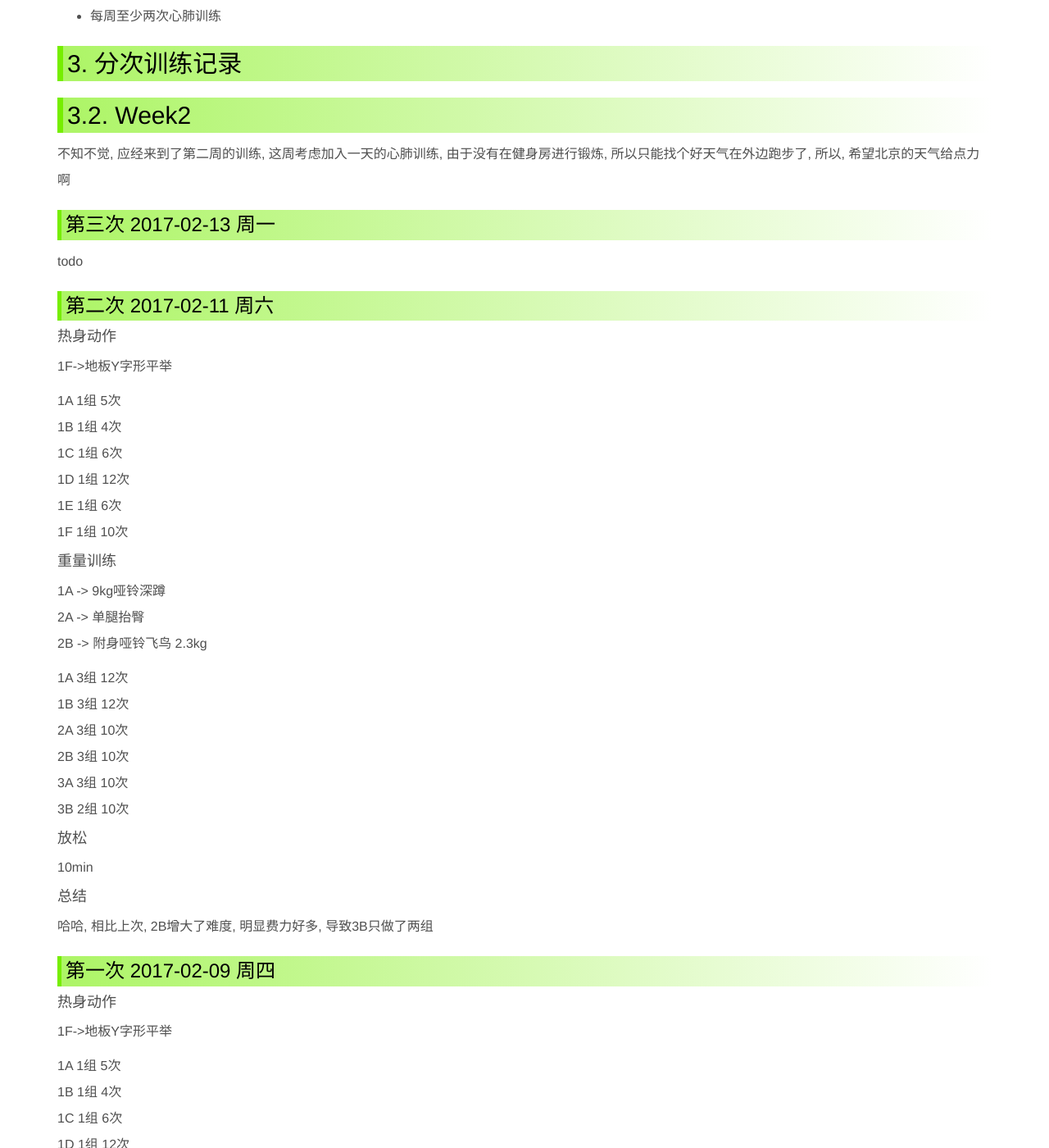
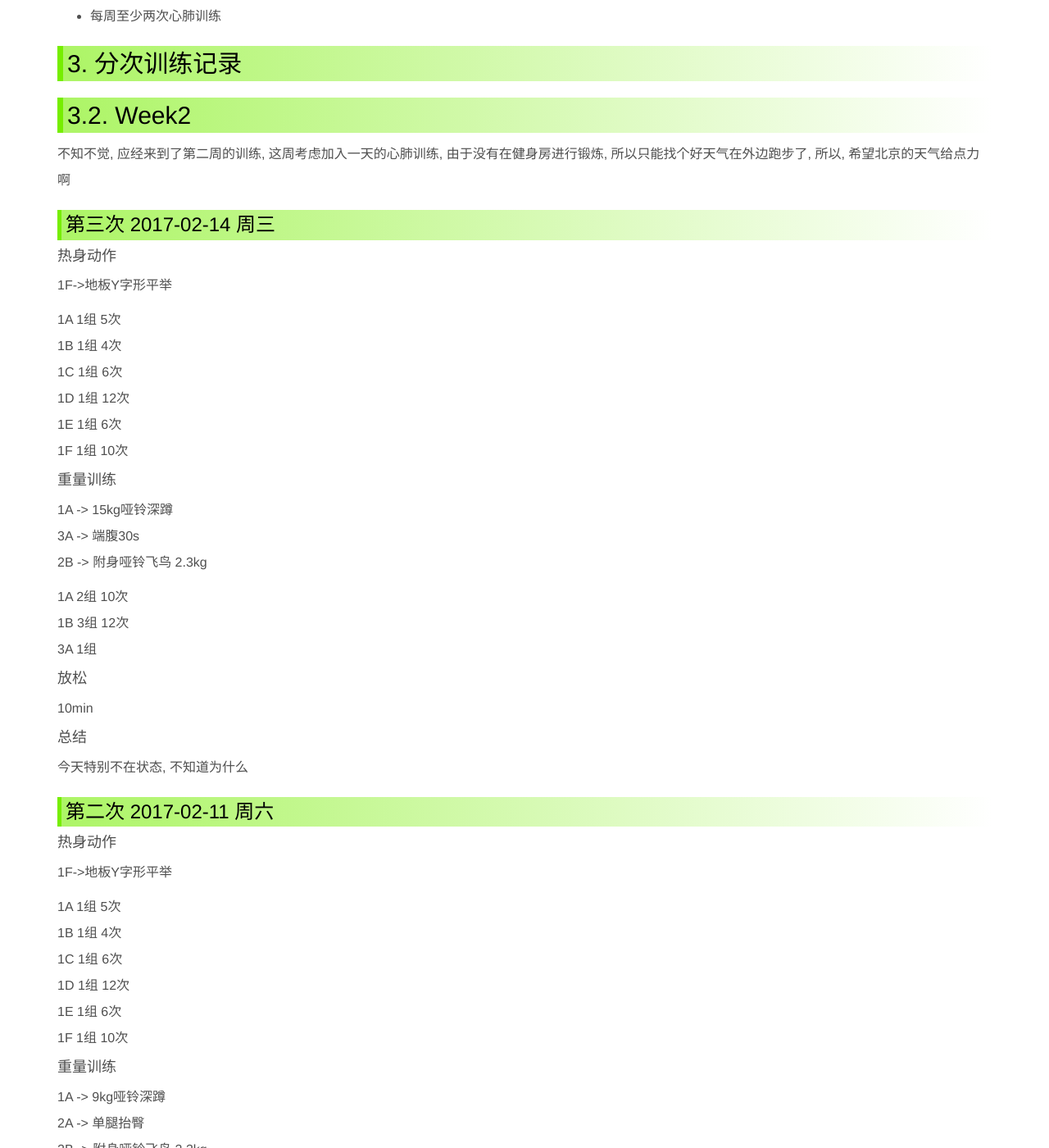
Before and after one commit to ronniewang/ronniewang.github.io, a Jekyll site: the page built from _posts/2017-02-02-body-building-2017.md, in a window 1280 px wide and 1400 px high, scrolled down 1504 px. Shown: the whole window at 82% size. Built offline with Jekyll 4.4.1, drawn with Linux system fonts in a browser that asks for light colours.

Commit message:
update files

```diff
--- a/_posts/2017-02-02-body-building-2017.md
+++ b/_posts/2017-02-02-body-building-2017.md
@@ -57,9 +57,36 @@
 
 不知不觉, 应经来到了第二周的训练, 这周考虑加入一天的心肺训练, 由于没有在健身房进行锻炼, 所以只能找个好天气在外边跑步了, 所以, 希望北京的天气给点力啊
 
-### 第三次 2017-02-13 周一
+### 第三次 2017-02-14 周三
 
-todo
+#### 热身动作
+
+1F->地板Y字形平举
+
+1A 1组 5次
+1B 1组 4次
+1C 1组 6次
+1D 1组 12次
+1E 1组 6次
+1F 1组 10次
+
+#### 重量训练
+
+1A -> 15kg哑铃深蹲
+3A -> 端腹30s
+2B -> 附身哑铃飞鸟 2.3kg
+
+1A 2组 10次
+1B 3组 12次
+3A 1组
+
+#### 放松
+
+10min
+
+#### 总结
+
+今天特别不在状态, 不知道为什么
 
 ### 第二次 2017-02-11 周六
 
```
